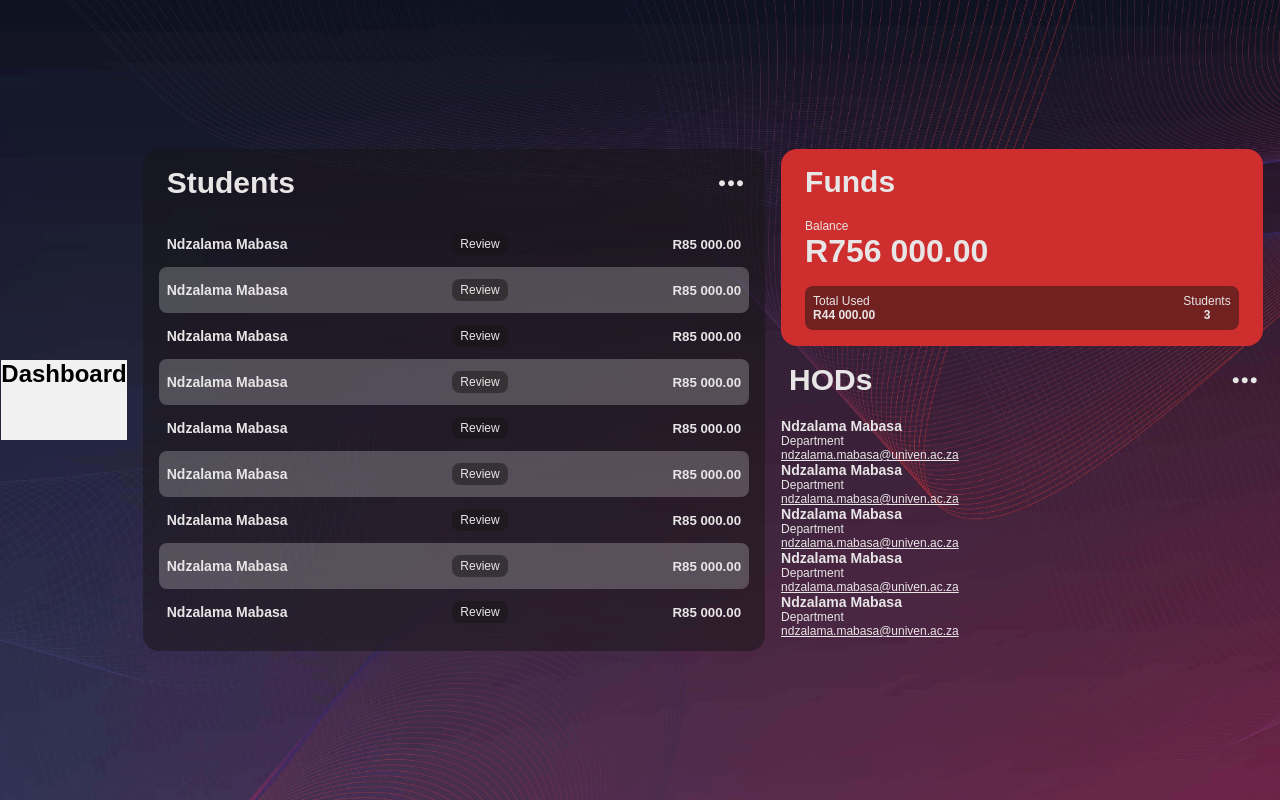
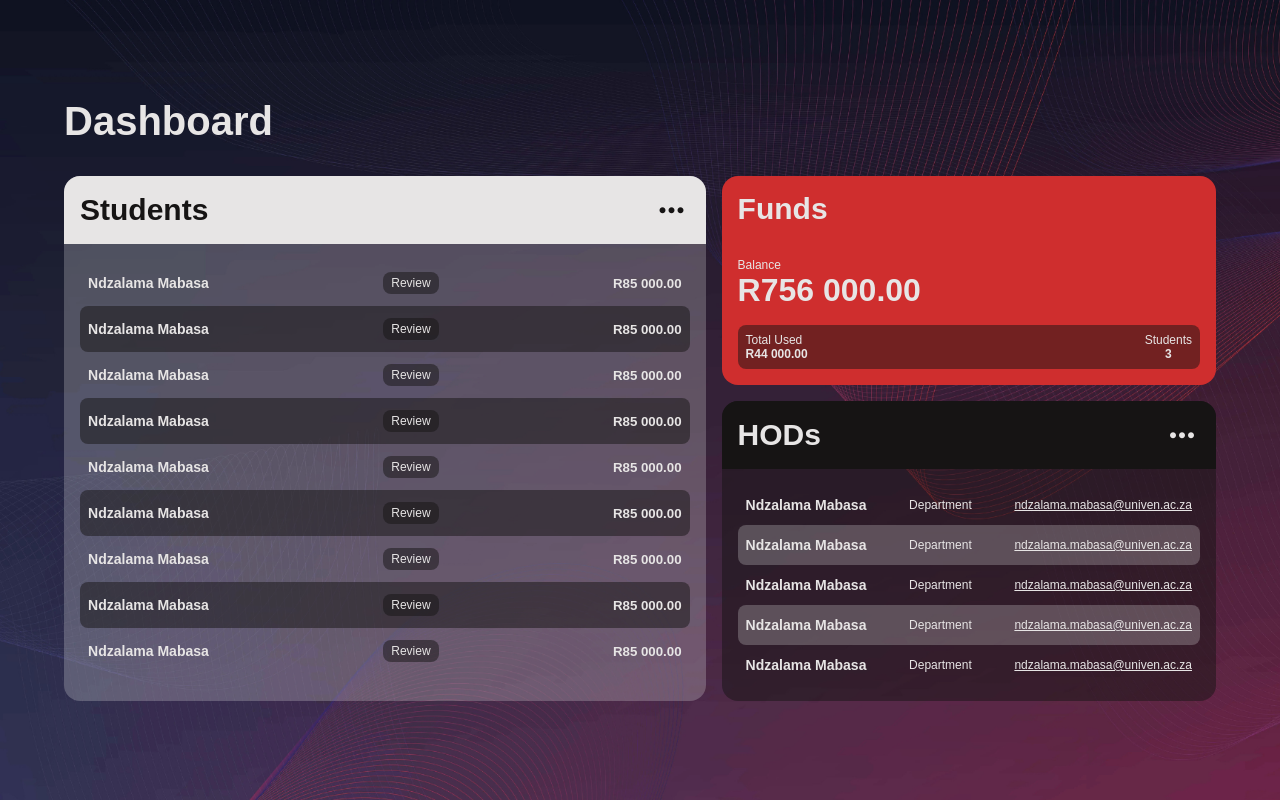
Before and after one commit to GROUP2-Team-ANPV/UkukhulaBursary, a plain HTML site: page university/dashboard.html in a window 1280 px wide. Drawn offline with nearby package versions, Linux system fonts and the light colour scheme; a script that the page names is missing.

Commit message:
styles new clesses

```diff
--- a/style.css
+++ b/style.css
@@ -21,6 +21,7 @@ body {
   font-family: sans-serif;
 
   display: flex;
+  flex-direction: column;
   justify-content: center;
   align-items: center;
 }
@@ -50,10 +51,13 @@ button {
   grid-template-columns: 20vw 80vw;
 }
 
-.header {
-  grid-area: header;
-  background-color: #f1f1f1;
-  height: 10vh;
+.header{
+  color: var(--light-color);
+  align-self: flex-start;
+  width: 90vw;
+  margin: 0 auto;
+  padding-bottom: 2rem;
+  font-size: 1.25rem;
 }
 
 .sidebar {
@@ -77,10 +81,10 @@ button {
   display: flex;
   flex-wrap: wrap;
   width: 90vw;
+  margin: 0 auto;
   gap: 1rem;
   color: var(--light-color);
   grid-area: main;
-  padding: 1rem;
 }
 
 .content__primary {
@@ -96,28 +100,46 @@ button {
   gap: 1rem;
 }
 
-.content__students {
-  flex: 1 200px;
+.content__students, .content__hods{
+  flex: 1;
   background-color: var(--dark-transparent);
   border-radius: 1rem;
-  padding: 1rem;
+
 
   max-height: 600px;
   overflow: auto;
 }
 
+.content__students .content__header, .content__hods .content__header{
+  position: sticky;
+  top: 0;
+  left: 0;
+
+  background-color: var(--light-color);
+  color: var(--dark-color);
+}
+
+.content__hods .content__header{
+  background-color: var(--dark-color);
+  color: var(--light-color);
+}
+
+.content__students {
+  background-color: var(--light-transparent);
+}
+
 .content__funds {
   background-color: var(--main-color);
   border-radius: 1rem;
+}
+
+.students, .hods {
+  display: flex;
+  flex-direction: column;
   padding: 1rem;
 }
 
-.students {
-  display: flex;
-  flex-direction: column;
-}
-
-.student {
+.student, .hod {
   display: flex;
   justify-content: space-between;
   align-items: center;
@@ -126,6 +148,10 @@ button {
 }
 
 .student:nth-child(even) {
+  background-color: var(--dark-transparent);
+}
+
+.hod:nth-child(even) {
   background-color: var(--light-transparent);
 }
 
@@ -138,7 +164,7 @@ button {
   display: flex;
   justify-content: space-between;
   align-items: center;
-  padding: 0 0 1.25rem 0.5rem;
+  padding: 1rem;
 
   font-size: 1.25rem;
 }
@@ -151,9 +177,9 @@ button {
 }
 
 .funds {
-  padding: 0 0.5rem;
   display: flex;
   flex-direction: column;
+  padding: 1rem;
   gap: 1rem;
 }
 
@@ -258,13 +284,13 @@ button {
 }
 
 @media screen and (width <= 768px) {
-  .student {
+  .student, .hod {
     flex-direction: column;
     align-items: flex-start;
     gap: 0.5rem;
   }
 
-  .content__secondary{
+  .content__secondary {
     order: -1;
   }
 }
```
